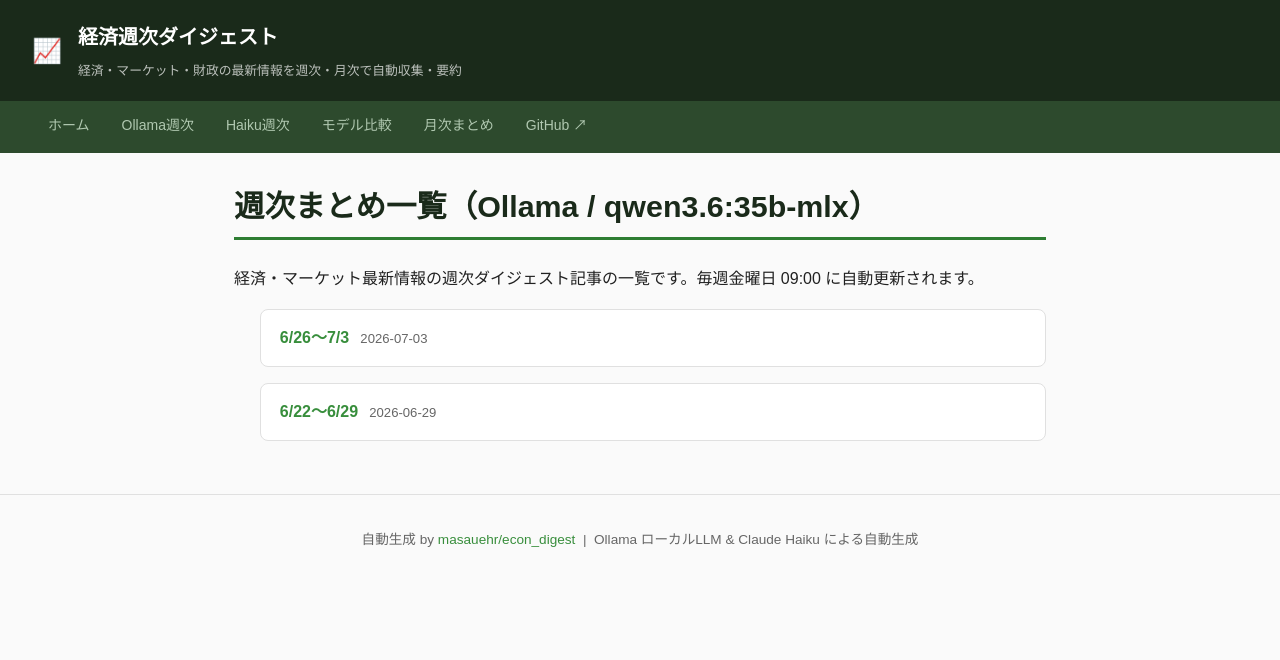
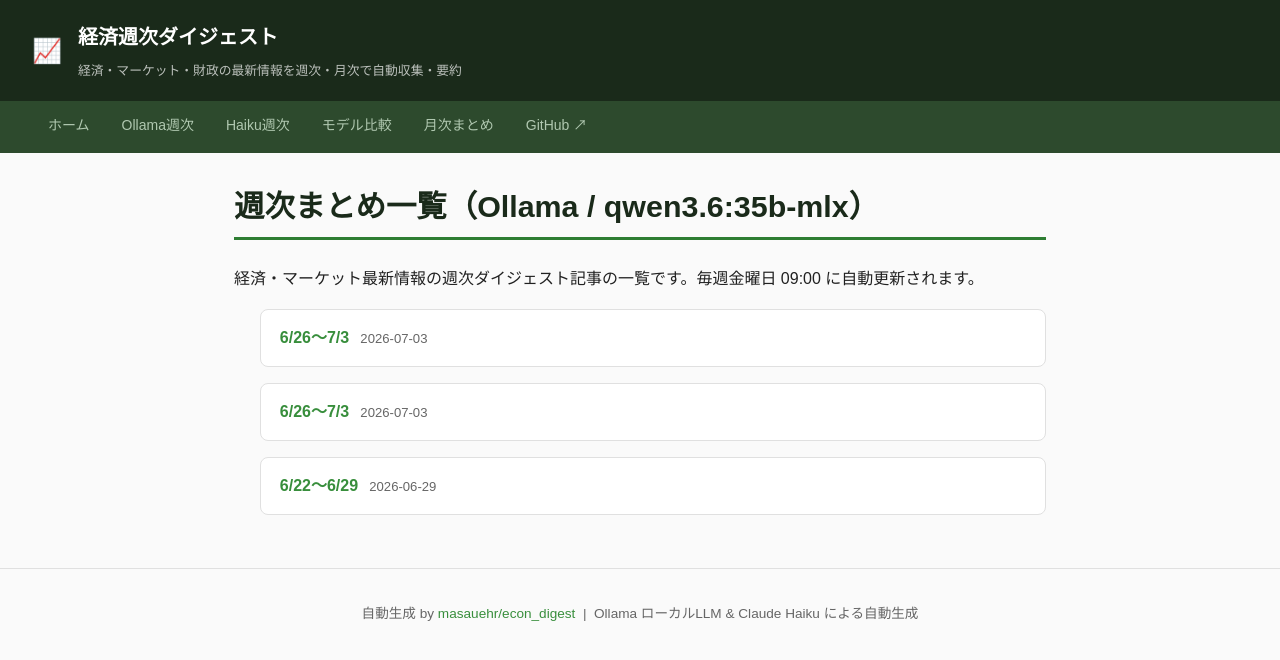
Before and after one commit to masauehr/econ_digest, a Jekyll site: the page built from articles/weekly/index.md, in a window 1280 px wide. Shown: the top 660 px of the page. Built offline with Jekyll 4.4.1, drawn with Linux system fonts in a browser that asks for light colours.

Commit message:
2026-0703 週次まとめを追加（ローカルLLM生成）
Co-Authored-By: qwen3.6:35b-mlx via Ollama <noreply@local>

```diff
--- a/articles/weekly/index.md
+++ b/articles/weekly/index.md
@@ -9,5 +9,6 @@ title: 週次まとめ一覧（Ollama）
 
 <ul class="article-list">
   <li><a href="{{ site.baseurl }}/articles/weekly/2026-0703">6/26〜7/3</a><span class="date">2026-07-03</span></li>
+  <li><a href="{{ site.baseurl }}/articles/weekly/2026-0703">6/26〜7/3</a><span class="date">2026-07-03</span></li>
   <li><a href="{{ site.baseurl }}/articles/weekly/2026-0629">6/22〜6/29</a><span class="date">2026-06-29</span></li>
 </ul>
```
Also changed, not shown: articles/monthly/index.md (+1 -0 lines), README.md.
